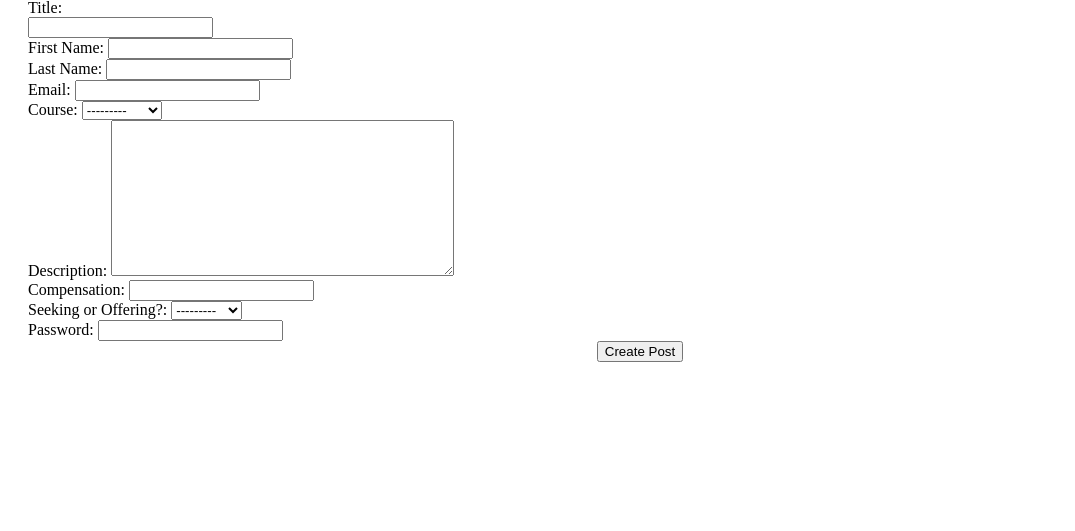
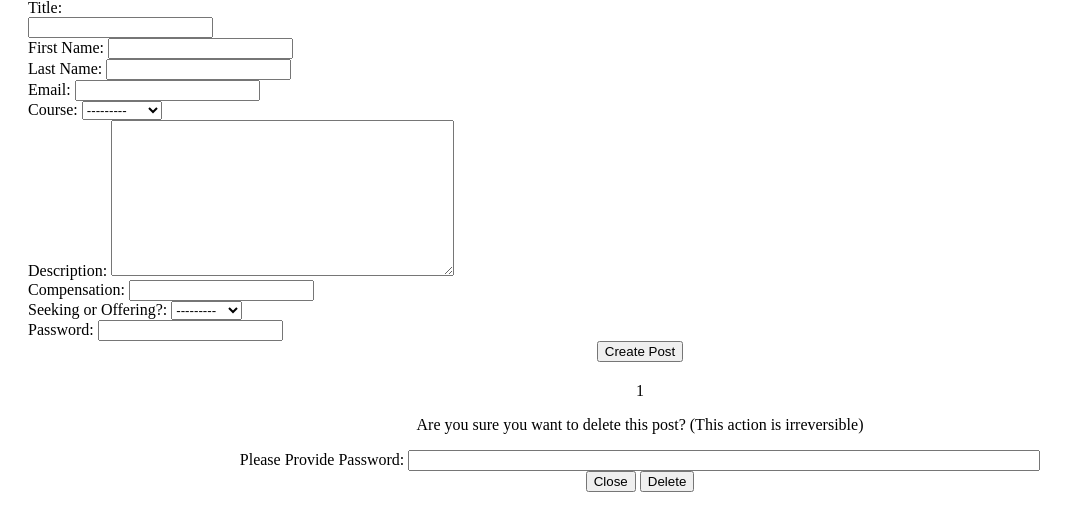
Before and after one commit to eliezer15/csportal, a Django app: template templates/tutor/newpost.html in a window 1280 px wide. Shown: the part 21-552 px from the top of the page, without its empty margins (0-1075 px from the left). Run offline with Django 3.2, Linux system fonts and the light colour scheme; data comes from the database, SQL or seed files in the repository; both versions use the stored data as it was after the commit; tables that the repository leaves empty hold one stand-in row (values such as "Sample post"); the template is opened without the code that fills it: values that come from a table or form of the project are taken from there, most other values are stand-ins (such as "Sample title", 1, 10 or a date in 2020); parts of the project's set-up code (start-up, migrations or seed data) failed here and were passed over.

Commit message:
Added delete post functionality when editing posts.

```diff
--- a/templates/tutor/newpost.html
+++ b/templates/tutor/newpost.html
@@ -51,7 +51,11 @@
 	{% if update %}
 	<div id="pid" class="hidden">{{ id }}</div>
 	<div style="text-align: center">
-	  <input type="button" onclick="update_post();" class="btn btn-default" value="Update Post" />
+	  <input type="button" onclick="update_post();" class="btn btn-default btn-info" value="Update Post" />
+	</div>
+	<br>
+	<div style="text-align: center">
+	  <input type="button" data-toggle="modal" data-target="#myModal" class="btn btn-default btn-danger" value="Delete Post" />
 	</div>
 	{% else %}
 	<div style="text-align: center">
@@ -62,3 +66,22 @@
     {{ hidden }}
     {% endfor %}
 </form>
+<!-- Modal -->
+<div class="modal fade" id="myModal" tabindex="-1" role="dialog" aria-hidden="true">
+  <div class="modal-dialog">
+    <div class="modal-content">
+      <div style="text-align: center" class="modal-body">
+      <div id="dpid" class="hidden">{{ id }}</div>
+      <p>Are you sure you want to delete this post? (This action is irreversible)</p>
+     <div style="text-algin: center" class="form-group">
+    	<label class="control-label col-sm-4" for="password">Please Provide Password:</label>
+    	<input id="id_DelPassword" class="form-control" type="password" name="Password" style="width: 50%;"></input>
+	</div>
+      </div>
+      <div style="text-align: center" class="modal-footer">
+        <button type="button" class="btn btn-default" data-dismiss="modal">Close</button>
+        <button type="button" onclick="delete_post();"class="btn btn-danger">Delete</button>
+      </div>
+    </div>
+  </div>
+</div>
--- a/templates/tutor/post.html
+++ b/templates/tutor/post.html
@@ -1,7 +1,7 @@
 {% for post in post %}
 <div class="container">
 <div class="col-md-8">
-<h3 id="title">{{post.Title}}<input type="button" onclick="call_passView();" name="submit" class="btn btn-default pull-right" value="Edit Post" /></h3>
+<h3 id="title">{{post.Title}}<input type="button" onclick="call_passView();" name="submit" class="btn btn-default pull-right btn-info" value="Edit/Delete Post" /></h3>
 <h5>ID: <span id="id">{{post.pk}}</span></h5>
 <ul>
 	<li id="name">{{post.Fname}} {{post.Lname}}</li>
```
Also changed, not shown: Tutor/ajax.py (+17 -0 lines), static/js/tutor-ajax.js (+45 -1 lines), mock.db, 1 other file.
